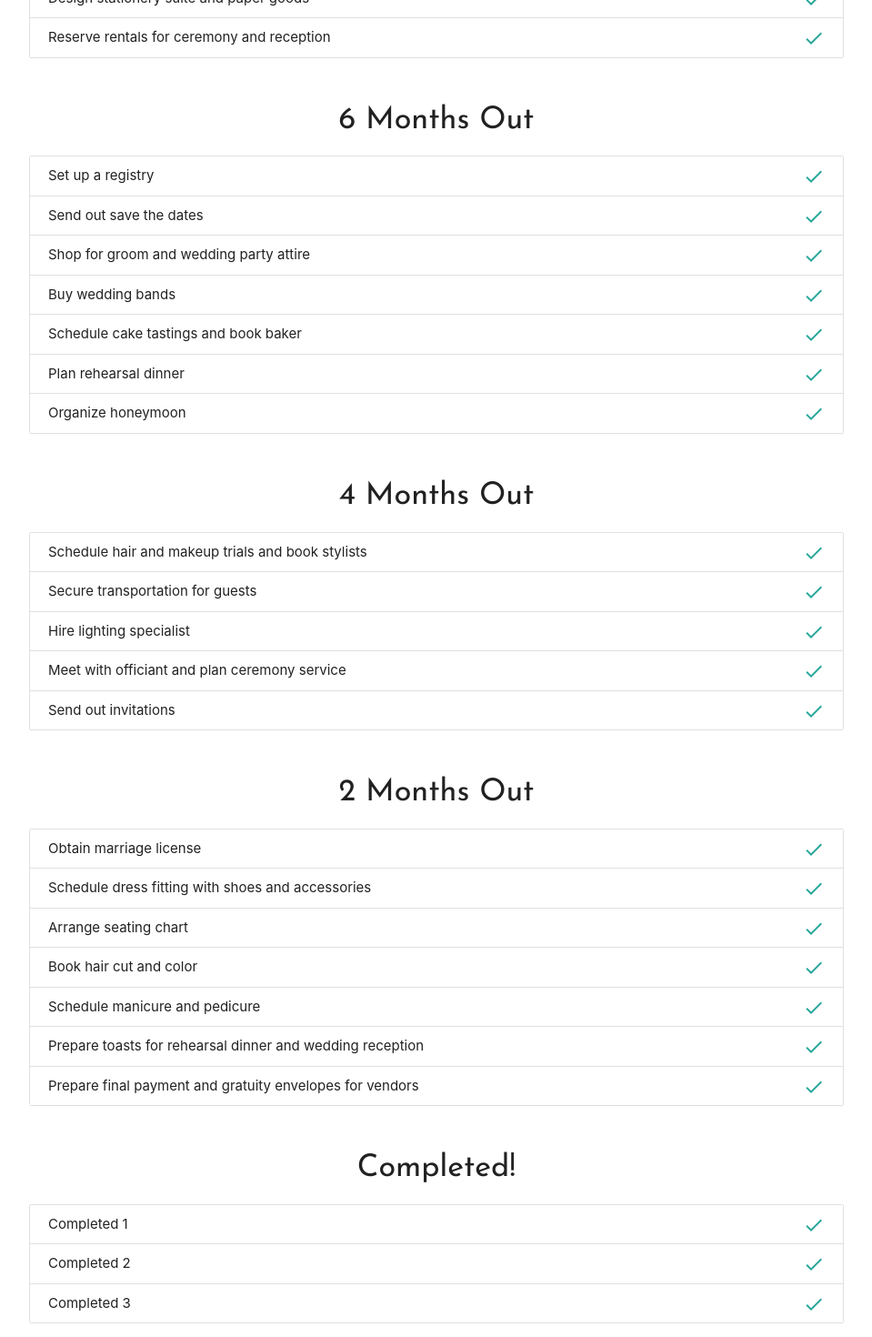
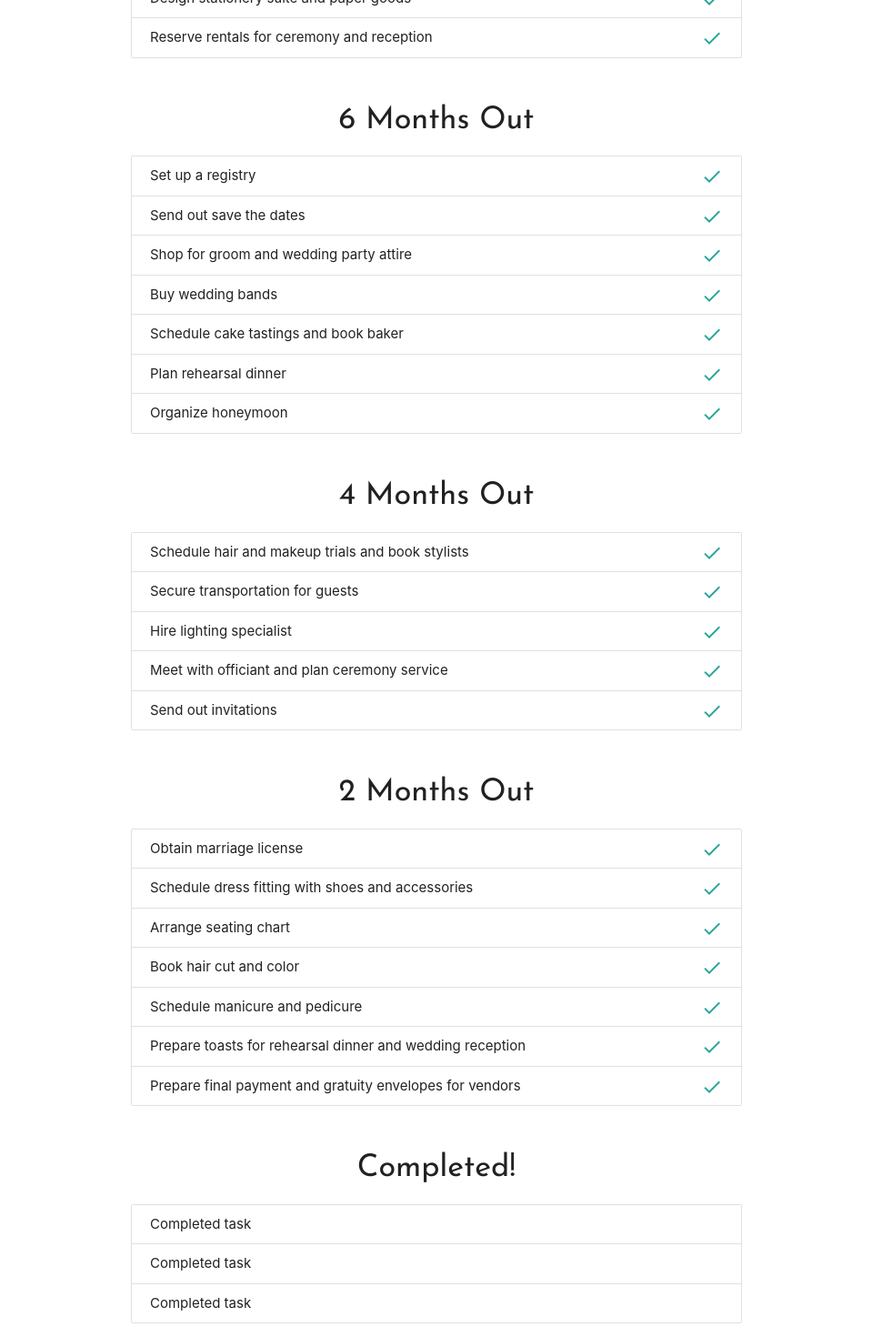
Before and after one commit to carmcollins/marrymint, a React (Create React App) app in the folder client/: page /to-do-list in a window 1280 px wide. Shown: the part 1220-2690 px from the top of the page at 91% size, without its empty margins (160-1119 px from the left). Built offline with nearby package versions, Linux system fonts and the light colour scheme.

Commit message:
updating to do page styling

```diff
--- a/client/src/App.js
+++ b/client/src/App.js
@@ -2,7 +2,6 @@ import React, {Component} from 'react';
 import {BrowserRouter as Router, Route} from "react-router-dom";
 import Nav from "./components/Nav";
 import Home from "./pages/Home";
-import Dashboard from "./pages/Dashboard";
 import ToDos from "./pages/ToDos";
 import FindVendors from "./pages/FindVendors";
 import Vendors from "./pages/Vendors";
@@ -25,7 +24,6 @@ class App extends Component {
                 ]
               ) : ( // If user is logged in, allow them to see all pages
                 [<Route exact path="/" component={Home} />,
-                <Route exact path="/dashboard" component={Dashboard} />,
                 <Route exact path="/to-do-list" component={ToDos} />,
                 <Route exact path="/find-vendors" component={FindVendors} />,
                 <Route exact path="/vendors" component={Vendors} />,
@@ -38,18 +36,4 @@ class App extends Component {
   }
 }
 
-// const App = () => (
-//   <Router>
-//     <div>
-//         <Nav />
-//         <Route exact path="/" component={Home} />
-//         <Route exact path="/dashboard" component={Dashboard} />
-//         <Route exact path="/to-do-list" component={ToDos} />
-//         <Route exact path="/find-vendors" component={FindVendors} />
-//         <Route exact path="/vendors" component={Vendors} />
-//         <Route exact path="/rsvp" component={RSVPs} />
-//     </div>
-//   </Router>
-// );
-
 export default App;
--- a/client/src/pages/ToDos/ToDos.css
+++ b/client/src/pages/ToDos/ToDos.css
@@ -3,13 +3,13 @@
     margin: 50px 0 20px 0;
 }
 
-.to-do-collection {
+.to-do-list {
     width: 75%;
     margin: 0 12.5%;
 }
 
 @media only screen and (max-width: 691px) {
-    .to-do-collection {
+    .to-do-list {
         width: 100%;
         margin: 0;
     }
--- a/client/src/pages/ToDos/ToDos.js
+++ b/client/src/pages/ToDos/ToDos.js
@@ -7,7 +7,7 @@ const ToDos = () =>
         <Heading title="To Do List" subtitle="Marrymint helps you keep track of all the little details in one place. We belive that wedding planning should be fun, not stressful." />
         <div className="container">
         <h4 className="subtitle center">12 Months Out</h4>
-            <ul className="collection to-do-collection">
+            <ul className="collection to-do-list">
                 <li className="collection-item">
                     <div>Collect design inspiration
                     <a href="#!" className="secondary-content"><i className="material-icons">done</i></a>
@@ -45,7 +45,7 @@ const ToDos = () =>
                 </li>
             </ul>
         <h4 className="subtitle center">9 Months Out</h4>
-            <ul className="collection">
+            <ul className="collection to-do-list">
                 <li className="collection-item">
                     <div>Shop for a wedding dress, shoes, and accessories
                     <a href="#!" className="secondary-content"><i className="material-icons">done</i></a>
@@ -88,7 +88,7 @@ const ToDos = () =>
                 </li>
             </ul>
         <h4 className="subtitle center">6 Months Out</h4>
-            <ul className="collection">
+            <ul className="collection to-do-list">
                 <li className="collection-item">
                     <div>Set up a registry
                     <a href="#!" className="secondary-content"><i className="material-icons">done</i></a>
@@ -126,7 +126,7 @@ const ToDos = () =>
                 </li>
             </ul>
         <h4 className="subtitle center">4 Months Out</h4>
-            <ul className="collection">
+            <ul className="collection to-do-list">
                 <li className="collection-item">
                     <div>Schedule hair and makeup trials and book stylists
                     <a href="#!" className="secondary-content"><i className="material-icons">done</i></a>
@@ -154,7 +154,7 @@ const ToDos = () =>
                 </li>
             </ul>
         <h4 className="subtitle center">2 Months Out</h4>
-            <ul className="collection">
+            <ul className="collection to-do-list">
                 <li className="collection-item">
                     <div>Obtain marriage license
                     <a href="#!" className="secondary-content"><i className="material-icons">done</i></a>
@@ -192,22 +192,10 @@ const ToDos = () =>
                 </li>
             </ul>
         <h4 className="subtitle center">Completed!</h4>
-            <ul className="collection">
-                <li className="collection-item">
-                    <div>Completed 1
-                    <a href="#!" className="secondary-content"><i className="material-icons">done</i></a>
-                    </div>
-                </li>
-                <li className="collection-item">
-                    <div>Completed 2
-                    <a href="#!" className="secondary-content"><i className="material-icons">done</i></a>
-                    </div>
-                </li>
-                <li className="collection-item">
-                    <div>Completed 3
-                    <a href="#!" className="secondary-content"><i className="material-icons">done</i></a>
-                    </div>
-                </li>
+            <ul className="collection to-do-list">
+                <li className="collection-item">Completed task</li>
+                <li className="collection-item">Completed task</li>
+                <li className="collection-item">Completed task</li>
             </ul>
         </div>
     </div>
```
